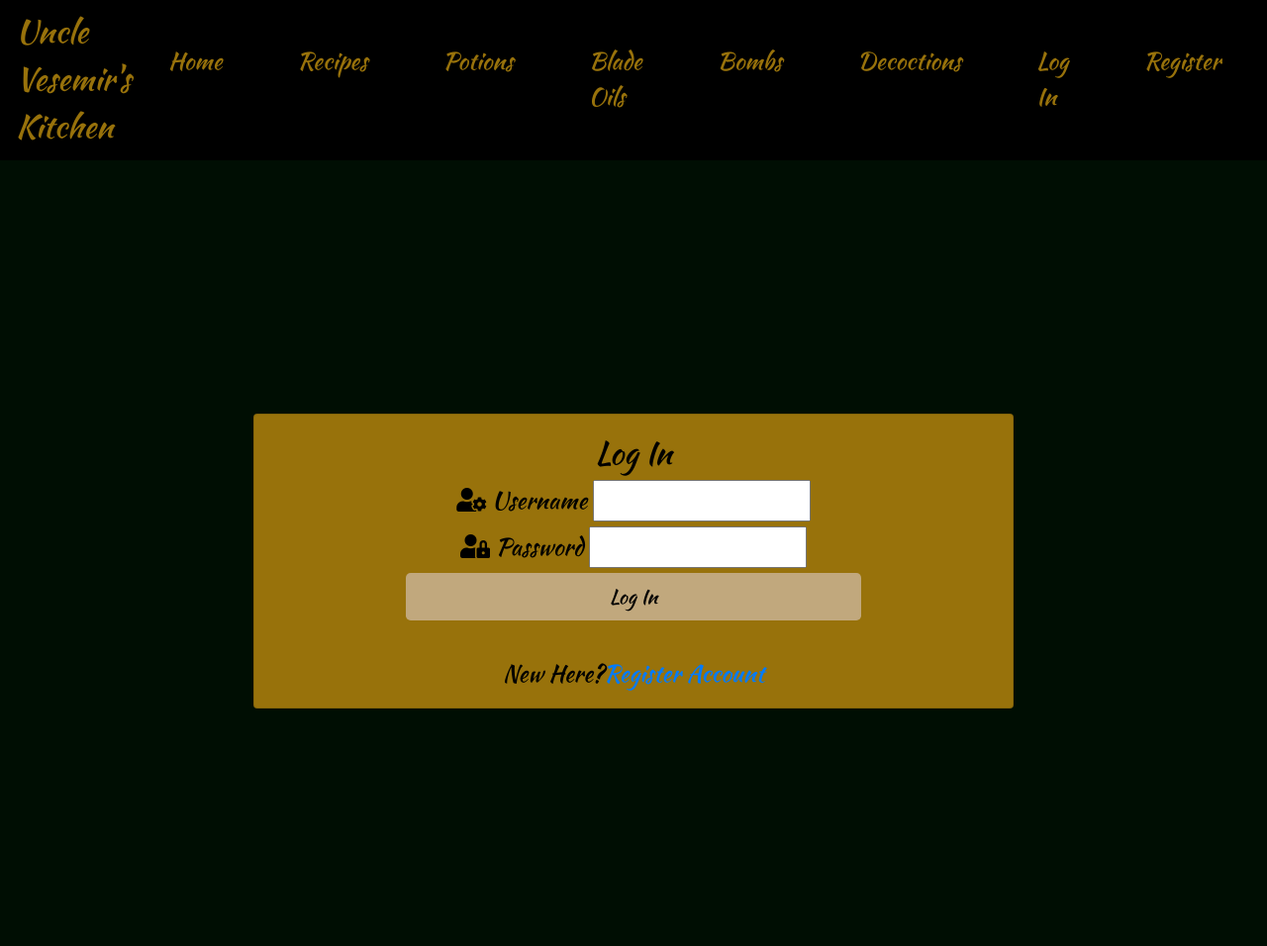
After one commit to Ash066/uncle-vesemirs-kitchen, a Flask app: page /login in a window 1280 px wide. The commit adds this page. Shown: the top 956 px of the page at 99% size. Run offline with Flask 2, Linux system fonts and the light colour scheme; some libraries are stand-ins or nearby versions.

Commit message:
Login and register pages created and styled

```diff
--- a/static/css/style.css
+++ b/static/css/style.css
@@ -8,12 +8,11 @@ html body {
     font-size: x-large;
 }
 
-
 /* Navbar styling */
 
 .headstyle{
     background-color: black;
-    color: #C1A87D;
+    color: #98720b;
     padding-bottom: 10px;
 }
 
@@ -26,7 +25,7 @@ html body {
 
 .nav-name:hover{
     text-decoration: none;
-    color:#000e03;;
+    color:#C1A87D;
 }
 
 .nav-link {
@@ -46,31 +45,58 @@ html body {
     color: inherit;
 }
 
-/* Information Card Styling */
+.navbar-toggler:hover{
+    color: #C1A87D;
+}
+
+/* Information Button & Card Styling */
 
 .collapsible {
-  background-color: #C1A87D;
+  background-color:#98720b;
   color: black;
-  padding: 18px;
+  padding: 5px;
   outline: none;
   font-size: xx-large;
+}
+
+.collapsible:hover{
+    color: #C1A87D;
 }
 
 .content {
     display: none;
     overflow: hidden;
-    background-color: #C1A87D;
+    background-color: #98720b;
 	text-align: center;
     font-family: 'Kaushan Script', cursive, sans-serif;
-    margin-left: 20%;
-	margin-right: 20%;
-	width: 60%;
-	padding-bottom: 18px;
+    margin-left: 10%;
+	margin-right: 10%;
+	width: 80%;
+    padding: 5px;
+    color: black;
 }
 
 #button-position {
-	margin-left: 20%;
-	margin-right: 20%;
-	width: 60%;
-	padding-bottom: 25px;
+	margin-left: 10%;
+	margin-right: 10%;
+	width: 80%;
 }
+
+/*Login & Register Page Styling*/
+
+.card{
+    background-color: #98720b;
+    color: black;
+    width: 60%;
+    margin: 20%;
+    padding-top:20px;
+    text-align: center;
+}
+
+.card button{
+    text-align: center;
+    color: black;
+    width: 60%;
+    margin-left: 20%;
+    background-color: #C1A87D;
+}
--- /dev/null
+++ b/templates/login.html
@@ -0,0 +1,39 @@
+{% extends "base.html" %}
+{% block content %}
+
+   <div class="container card">
+
+        <form method="POST" action="{{ url_for('login') }}">
+            <div class="row">
+                <h2 class="col-sm-12">Log In</h2>
+            </div>
+
+            <div class="row">
+                <div class="col-sm-12">
+                    <i class="fas fa-user-cog prefix"></i>
+                    <label for="username">Username</label>
+                    <input id="username" name="username" type="text" minlength="5"
+                        maxlength="15" pattern="^[a-zA-Z0-9]{5,15}$" class="validate" required>
+                </div>
+
+                <div class="col-sm-12">
+                    <i class="fas fa-user-lock prefix"></i>
+                    <label for="password">Password</label>
+                    <input id="password" name="password" type="password" minlength="5"
+                        maxlength="15" pattern="^[a-zA-Z0-9]{5,15}$" class="validate" required>
+                </div>
+
+                    <button type="submit" class="btn btn-lg">Log In</button>
+
+            </div>
+        </form>
+
+        <br>
+
+        <div class="row">
+            <p class="col-sm-12">New Here?<a href="{{ url_for('register') }}" >Register Account</a></p>
+       </div>
+
+   </div>
+
+{% endblock %}
```
Also changed, not shown: templates/register.html (added, +39 -0 lines).
